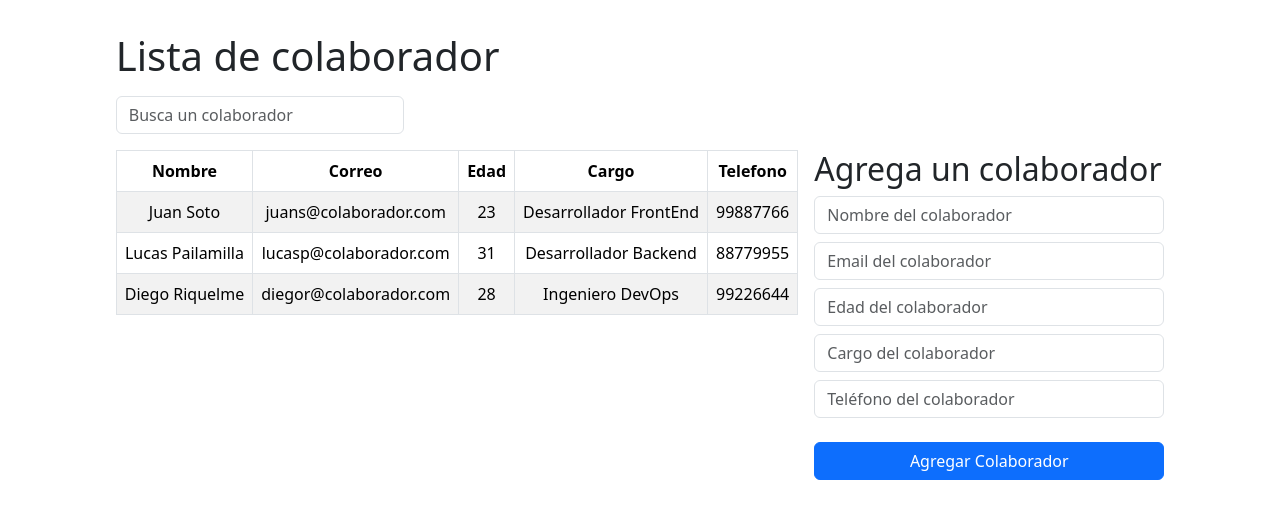
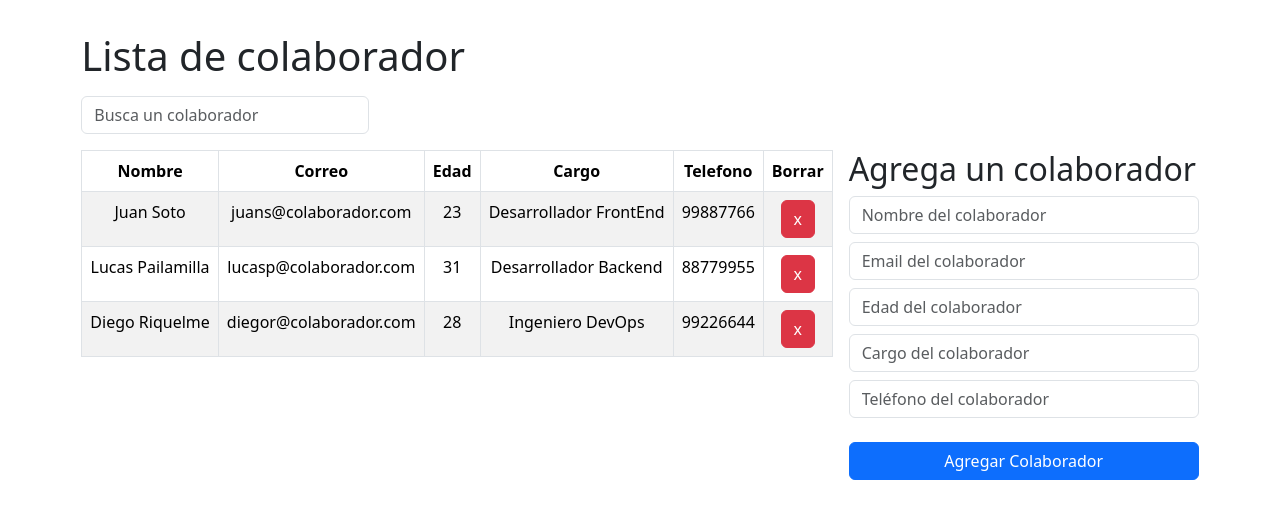
Before and after one commit to jcorp11/desafio-3-React, a React (Vite) app: page / in a window 1280 px wide. Shown: the top 518 px of the page. Built offline with nearby package versions, Linux system fonts and the light colour scheme.

Commit message:
delete btn

```diff
--- a/src/App.jsx
+++ b/src/App.jsx
@@ -12,7 +12,7 @@ const BaseColaboradores = BaseColaboradoresMemoria
   ? BaseColaboradoresMemoria
   : BaseColaboradoresDefault;
 
-const header = ["Nombre", "Correo", "Edad", "Cargo", "Telefono"];
+const header = ["Nombre", "Correo", "Edad", "Cargo", "Telefono", "Borrar"];
 function App() {
   const [error, setError] = useState({
     load: false,
@@ -25,7 +25,7 @@ function App() {
       boolTel: false,
     },
   });
-
+  // console.log(BaseColaboradores);
   const [colaboradoresShow, setColaboradoresShow] = useState([
     ...BaseColaboradores,
   ]);
@@ -35,7 +35,14 @@ function App() {
       <section>
         <Buscador {...{ BaseColaboradores, setColaboradoresShow }} />
         <section className="container-fluid d-flex gap-3 mt-3 second-block">
-          <Listado header={header} colaboradores={colaboradoresShow} />
+          {/* <Listado header={header} colaboradores={colaboradoresShow} setColaboradoresShow /> */}
+          <Listado
+            {...{
+              header,
+              setColaboradoresShow,
+              colaboradores: colaboradoresShow,
+            }}
+          />
           <Formulario
             {...{
               error,
--- a/src/components/Listado.jsx
+++ b/src/components/Listado.jsx
@@ -2,7 +2,18 @@ import Table from "react-bootstrap/Table";
 
 import "./css/listado.css";
 
-const Listado = ({ header, colaboradores }) => {
+const Listado = ({ header, colaboradores, setColaboradoresShow }) => {
+  function handleDelete(id) {
+    const newColaboradores = colaboradores.filter(
+      (colaborador) => colaborador.id !== id
+    );
+    console.log(newColaboradores);
+    localStorage.setItem("colaboradores", JSON.stringify(newColaboradores));
+    setColaboradoresShow(newColaboradores);
+    // window.location.reload();
+  }
+  console.log(colaboradores);
+
   return (
     <div className="listado">
       <Table striped bordered hover>
@@ -21,6 +32,14 @@ const Listado = ({ header, colaboradores }) => {
               <td>{colaborador.edad}</td>
               <td>{colaborador.cargo}</td>
               <td>{colaborador.telefono}</td>
+              <td>
+                <button
+                  onClick={() => handleDelete(colaborador.id)}
+                  className="btn btn-danger bold"
+                >
+                  x
+                </button>
+              </td>
             </tr>
           ))}
         </tbody>
```
